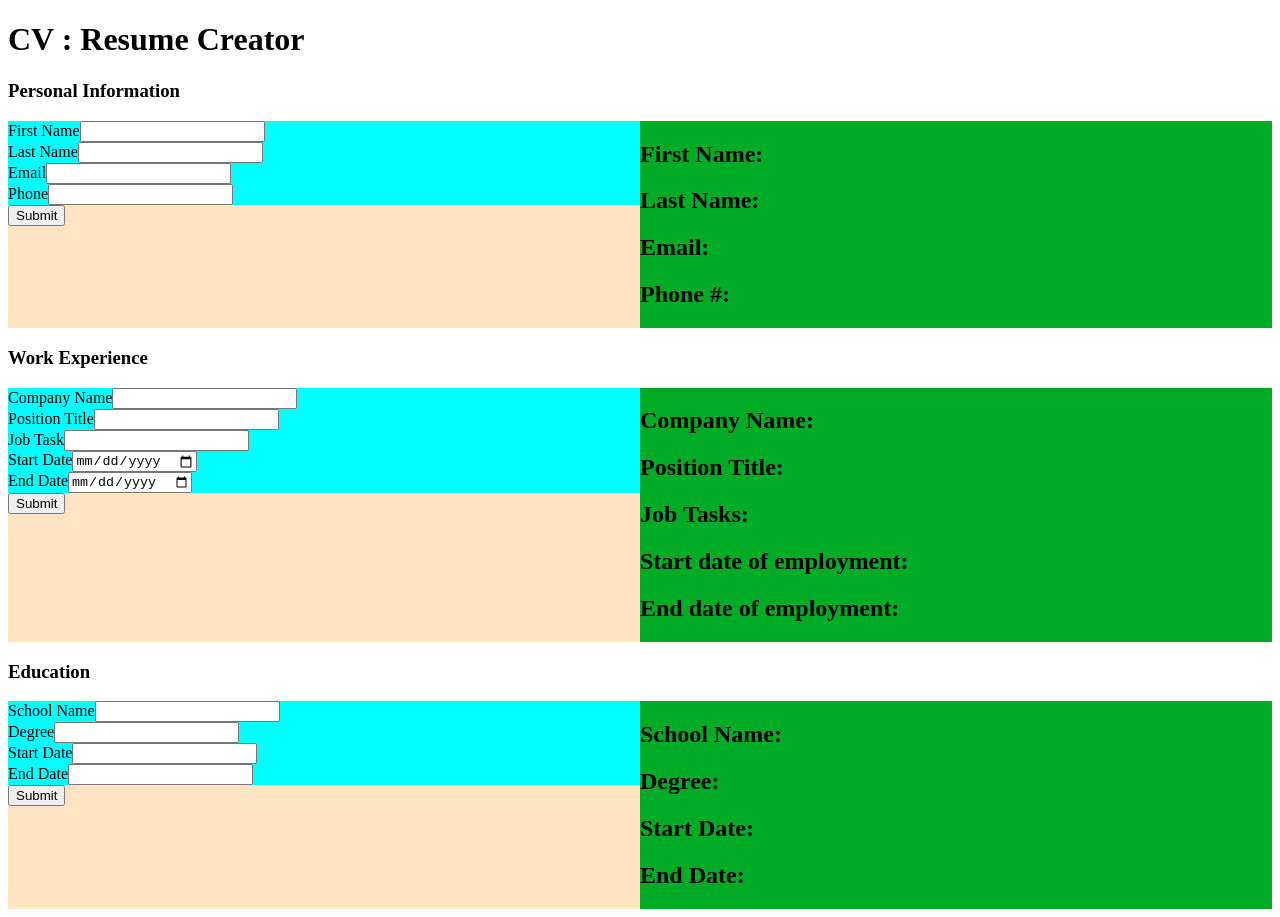
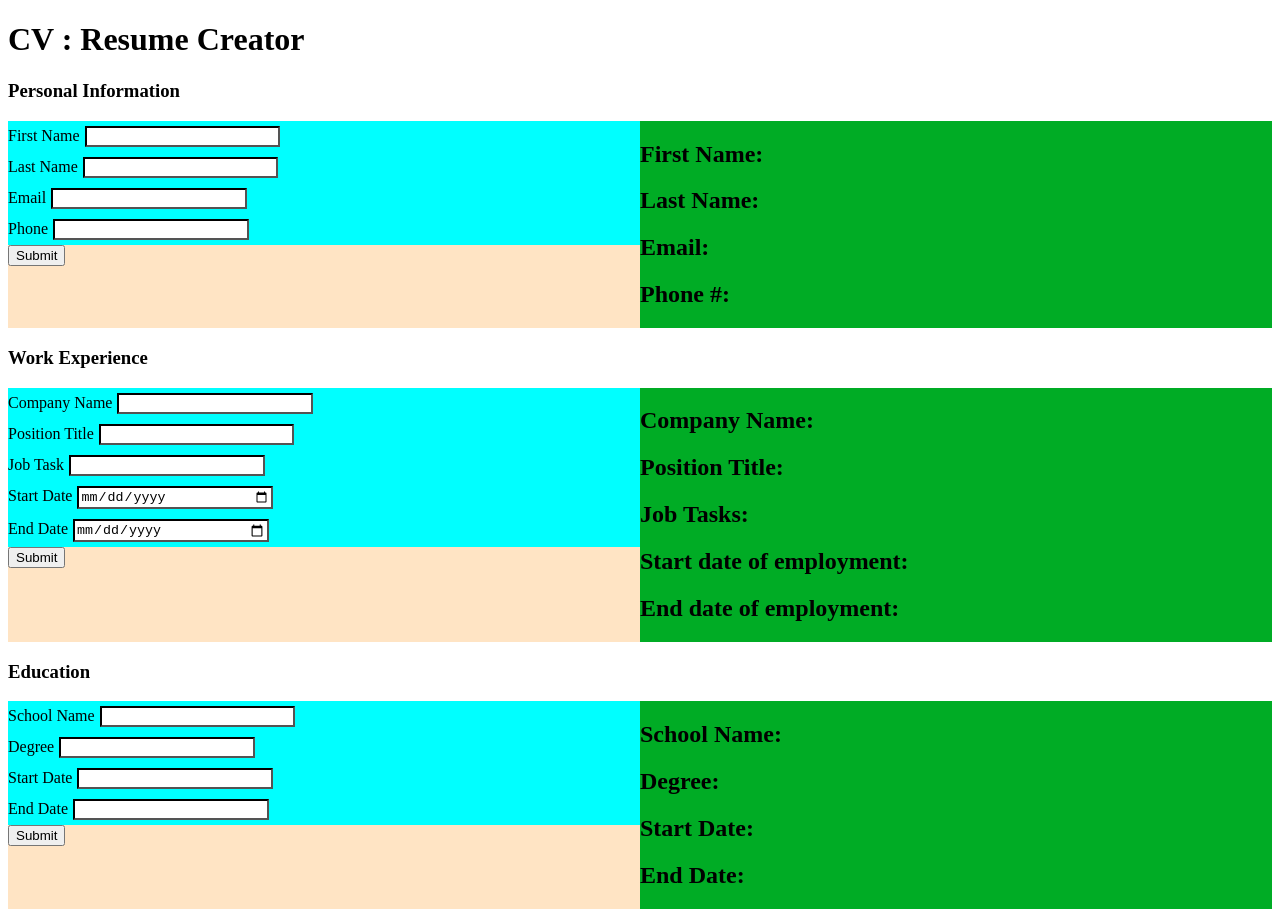
Before and after one commit to Ace-86/cv-project, a React (Create React App) app: page / in a window 1280 px wide. Built offline with nearby package versions, Linux system fonts and the light colour scheme.

Commit message:
input style updated

```diff
--- a/src/styles/style.css
+++ b/src/styles/style.css
@@ -15,3 +15,10 @@
     grid-column: 2 / 3;
     background-color: #00ac25
  }
+
+ .formInput {
+    width: 30%;
+    border-color: rgb(0, 0, 0);
+    padding: 1px;
+    margin: 5px;
+ }
```
